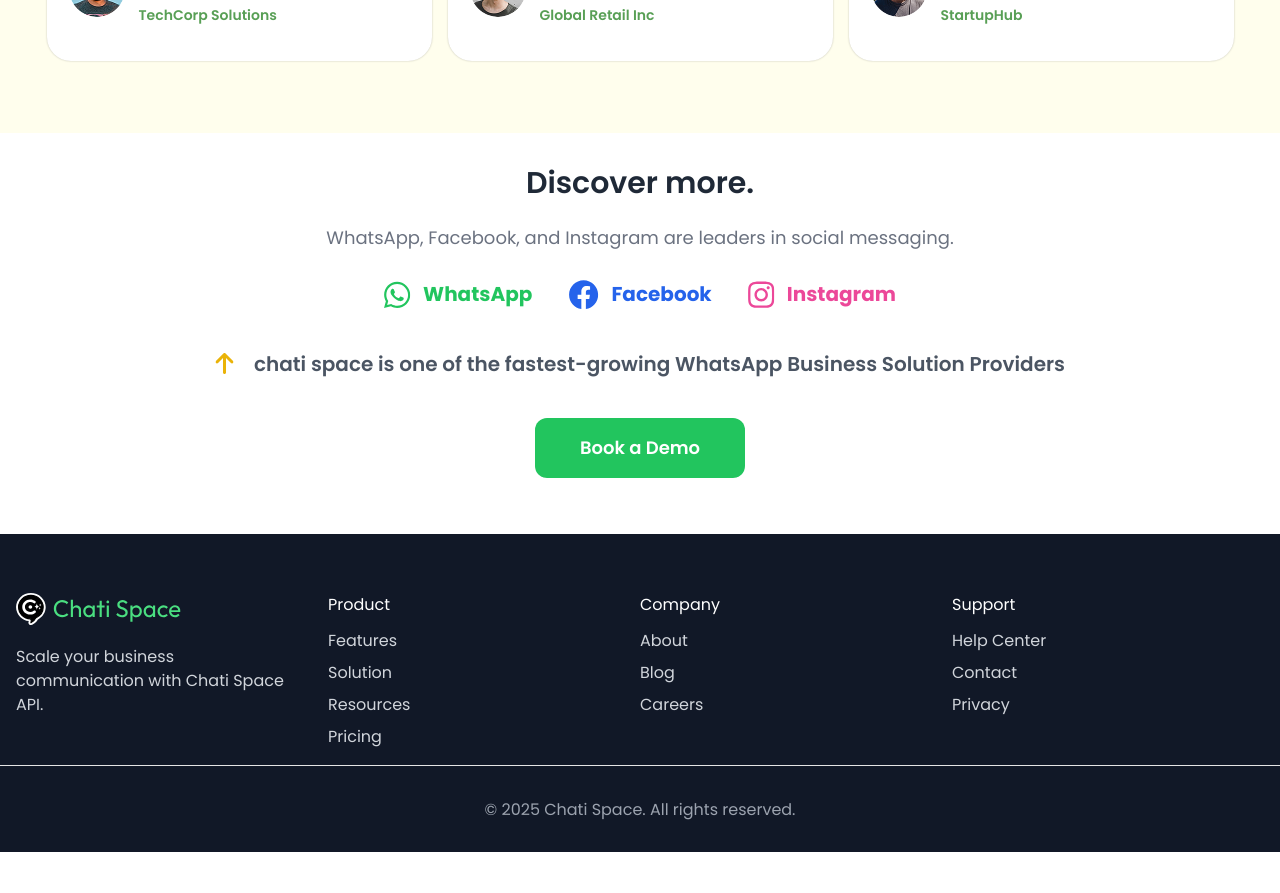
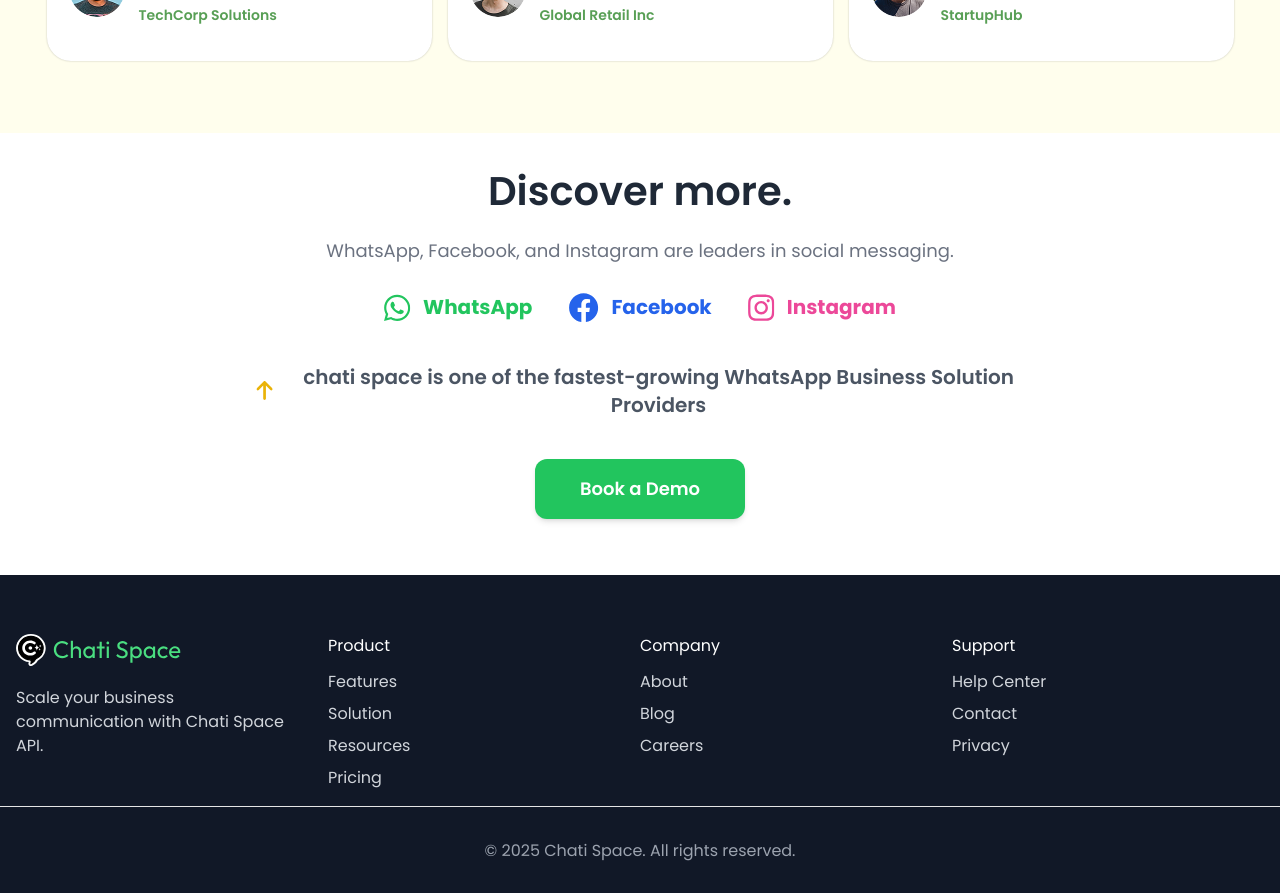
Before and after one commit to AQuadic/chat.space_nextjs, a Next.js app: page /features/broadcast in a window 1280 px wide. Shown: the part 3080-3973 px from the top of the page. Before the commit the page ends 3932 px from the top, so only its background shows below. Built offline with nearby package versions, Linux system fonts and the light colour scheme.

Commit message:
doscover more section ffixes

```diff
--- a/src/components/general/DiscoverMore.tsx
+++ b/src/components/general/DiscoverMore.tsx
@@ -1,40 +1,109 @@
-import React from 'react'
-import Whatsapp from '../icons/Whatsapp'
-import Link from 'next/link'
-import Facebook from '../icons/Facebook'
-import Instagram from '../icons/Instagram'
-import UpArrow from '../icons/UpArrow'
+"use client";
+import React from "react";
+import { motion } from "framer-motion";
+import Whatsapp from "../icons/Whatsapp";
+import Link from "next/link";
+import Facebook from "../icons/Facebook";
+import Instagram from "../icons/Instagram";
+import UpArrow from "../icons/UpArrow";
+
+const containerVariants = {
+  hidden: { opacity: 0, y: 40 },
+  visible: {
+    opacity: 1,
+    y: 0,
+    transition: {
+      staggerChildren: 0.15,
+      duration: 0.7,
+    },
+  },
+};
+const itemVariants = {
+  hidden: { opacity: 0, y: 30 },
+  visible: { opacity: 1, y: 0, transition: { duration: 0.5 } },
+};
 
 const DiscoverMore = () => {
   return (
-        <section className='pt-7 pb-14'>
-            <h1 className='text-[#1F2937] text-[30px] font-semibold text-center !font-Poppins'>Discover more.</h1>
-            <p className='text-[#6B7280] text-lg font-normal leading-[150%] mt-[18px] text-center'>WhatsApp, Facebook, and Instagram are leaders in social messaging.</p>
-            <div className='flex flex-wrap items-center justify-center gap-9 mt-7'>
-                <Link href='/' className='flex items-center gap-3'>
+    <motion.section
+      className="pt-7 pb-14 px-4 sm:px-8 md:px-16 lg:px-32 xl:px-64"
+      variants={containerVariants}
+      initial="hidden"
+      whileInView="visible"
+      viewport={{ once: true, amount: 0.3 }}
+    >
+      <motion.h1
+        className="text-[#1F2937] text-[2rem] sm:text-[2.2rem] md:text-[2.5rem] font-semibold text-center !font-Poppins"
+        variants={itemVariants}
+      >
+        Discover more.
+      </motion.h1>
+      <motion.p
+        className="text-[#6B7280] text-base sm:text-lg font-normal leading-[150%] mt-4 text-center"
+        variants={itemVariants}
+      >
+        WhatsApp, Facebook, and Instagram are leaders in social messaging.
+      </motion.p>
+      <motion.div
+        className="flex flex-wrap items-center justify-center gap-6 sm:gap-9 mt-7"
+        variants={itemVariants}
+      >
+        <motion.div
+          whileHover={{ scale: 1.08, y: -4 }}
+          transition={{ type: "spring", stiffness: 300 }}
+        >
+          <Link href="/" className="flex items-center gap-3">
             <Whatsapp />
-                    <p className='text-[#22C55E] text-xl font-bold leading-7 !font-inter'>WhatsApp</p>
+            <p className="text-[#22C55E] text-lg sm:text-xl font-bold leading-7 !font-inter">
+              WhatsApp
+            </p>
           </Link>
-                <Link href='/' className='flex items-center gap-3'>
+        </motion.div>
+        <motion.div
+          whileHover={{ scale: 1.08, y: -4 }}
+          transition={{ type: "spring", stiffness: 300 }}
+        >
+          <Link href="/" className="flex items-center gap-3">
             <Facebook />
-                    <p className='text-[#2563EB] text-xl font-bold leading-7 !font-inter'>Facebook</p>
+            <p className="text-[#2563EB] text-lg sm:text-xl font-bold leading-7 !font-inter">
+              Facebook
+            </p>
           </Link>
-                <Link href='/' className='flex items-center gap-3'>
+        </motion.div>
+        <motion.div
+          whileHover={{ scale: 1.08, y: -4 }}
+          transition={{ type: "spring", stiffness: 300 }}
+        >
+          <Link href="/" className="flex items-center gap-3">
             <Instagram />
-                    <p className='text-[#EC4899] text-xl font-bold leading-7 !font-inter'>Instagram</p>
+            <p className="text-[#EC4899] text-lg sm:text-xl font-bold leading-7 !font-inter">
+              Instagram
+            </p>
           </Link>
-            </div>
-            <div className='mt-10 flex items-center justify-center gap-5'>
+        </motion.div>
+      </motion.div>
+      <motion.div
+        className="mt-10 flex flex-col sm:flex-row items-center justify-center gap-3 sm:gap-5 text-center"
+        variants={itemVariants}
+      >
         <UpArrow />
-                <p className='text-[#4B5563] md:text-xl font-semibold'>chati space is one of the fastest-growing WhatsApp Business Solution Providers</p>
-            </div>
-            <div className='flex justify-center mt-10'>
-                <button className='w-[210px] h-[60px] rounded-[12px] bg-[#22C55E] text-[#FFFFFF] text-lg font-semibold'>
+        <p className="text-[#4B5563] text-base sm:text-xl font-semibold max-w-[400px] sm:max-w-none">
+          chati space is one of the fastest-growing WhatsApp Business Solution
+          Providers
+        </p>
+      </motion.div>
+      <motion.div className="flex justify-center mt-10" variants={itemVariants}>
+        <motion.button
+          className="w-full max-w-[210px] h-[52px] sm:h-[60px] rounded-[12px] bg-[#22C55E] text-[#FFFFFF] text-base sm:text-lg font-semibold shadow-md hover:shadow-lg focus:outline-none focus:ring-2 focus:ring-[#22C55E] focus:ring-offset-2"
+          whileHover={{ scale: 1.05 }}
+          whileTap={{ scale: 0.97 }}
+          transition={{ type: "spring", stiffness: 300 }}
+        >
           Book a Demo
-                </button>
-            </div>
-        </section>
-    )
-}
+        </motion.button>
+      </motion.div>
+    </motion.section>
+  );
+};
 
-export default DiscoverMore
+export default DiscoverMore;
```
Lines whose indentation alone changed are shown as unchanged.
